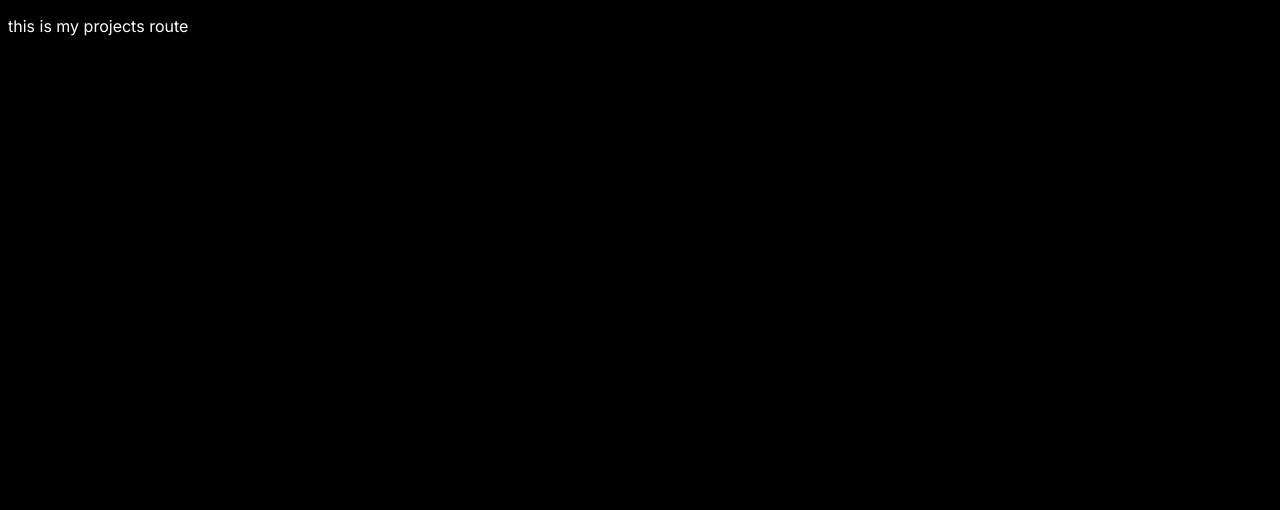
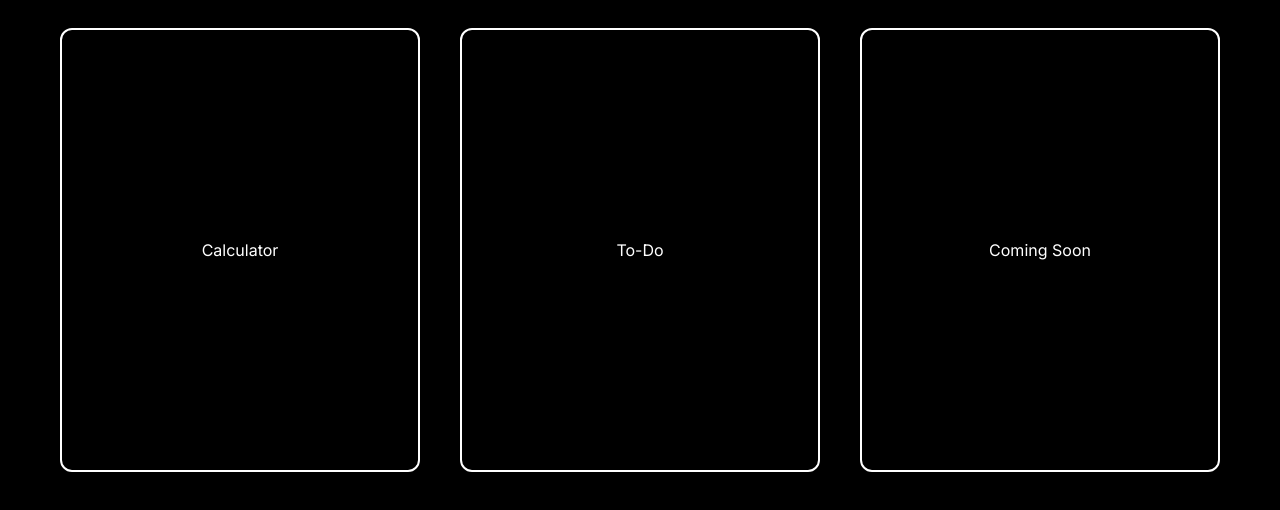
Before and after one commit to ValentinaValverde/soffice_studios, a Next.js app: page /projects in a window 1280 px wide. Shown: the top 510 px of the page. Built offline with nearby package versions, Linux system fonts and the light colour scheme.

Commit message:
Worked on Card component and routing

```diff
--- a/app/components/Card.tsx
+++ b/app/components/Card.tsx
@@ -14,3 +14,11 @@ export default function Card({ title, subtext, link }: Type) {
     </a>
   );
 }
+
+export function ComingSoonCard() {
+  return (
+    <div className={styles.comingSoonCard}>
+      <p>Coming Soon</p>
+    </div>
+  );
+}
--- a/app/page.tsx
+++ b/app/page.tsx
@@ -1,5 +1,5 @@
-import Card from './components/Card';
 import styles from './styles/page.module.css';
+import Card, { ComingSoonCard } from './components/Card';
 
 export default function Home() {
   return (
@@ -30,7 +30,7 @@ export default function Home() {
       <div className={styles.cardContainer}>
         <Card title={'Calculator'} link="/projects/calculator" />
         <Card title={'To-Do'} link="/projects/to-do" />
-        <Card title={'Coming Soon...'} link="/" />
+        <ComingSoonCard />
       </div>
     </main>
   );
--- a/app/projects/page.tsx
+++ b/app/projects/page.tsx
@@ -1,7 +1,12 @@
+import styles from '../styles/page.module.css';
+import Card, { ComingSoonCard } from '../components/Card';
+
 export default function Projects() {
   return (
-    <div>
-      <p>this is my projects route</p>
+    <div className={styles.cardContainer}>
+      <Card title={'Calculator'} link="/projects/calculator" />
+      <Card title={'To-Do'} link="/projects/to-do" />
+      <ComingSoonCard />
     </div>
   );
 }
--- a/app/styles/page.module.css
+++ b/app/styles/page.module.css
@@ -39,9 +39,31 @@
   cursor: pointer;
 }
 
+.comingSoonCard {
+  background-color: black;
+  margin: 20px;
+  padding: 20px;
+  height: 400px;
+  width: 25%;
+  max-width: 90%;
+
+  display: flex;
+  justify-content: center;
+  align-items: center;
+
+  border-radius: 12px;
+  border: solid white 2px;
+  transition: 0.5s;
+}
+
 /* tablet */
 @media (min-width: 768px) and (max-width: 991px) {
   .card {
+    height: 200px;
+    width: 20%;
+  }
+
+  .comingSoonCard {
     height: 200px;
     width: 20%;
   }
@@ -52,4 +74,8 @@
   .card {
     height: 150px;
   }
+
+  .comingSoonCard {
+    height: 150px;
+  }
 }
```
